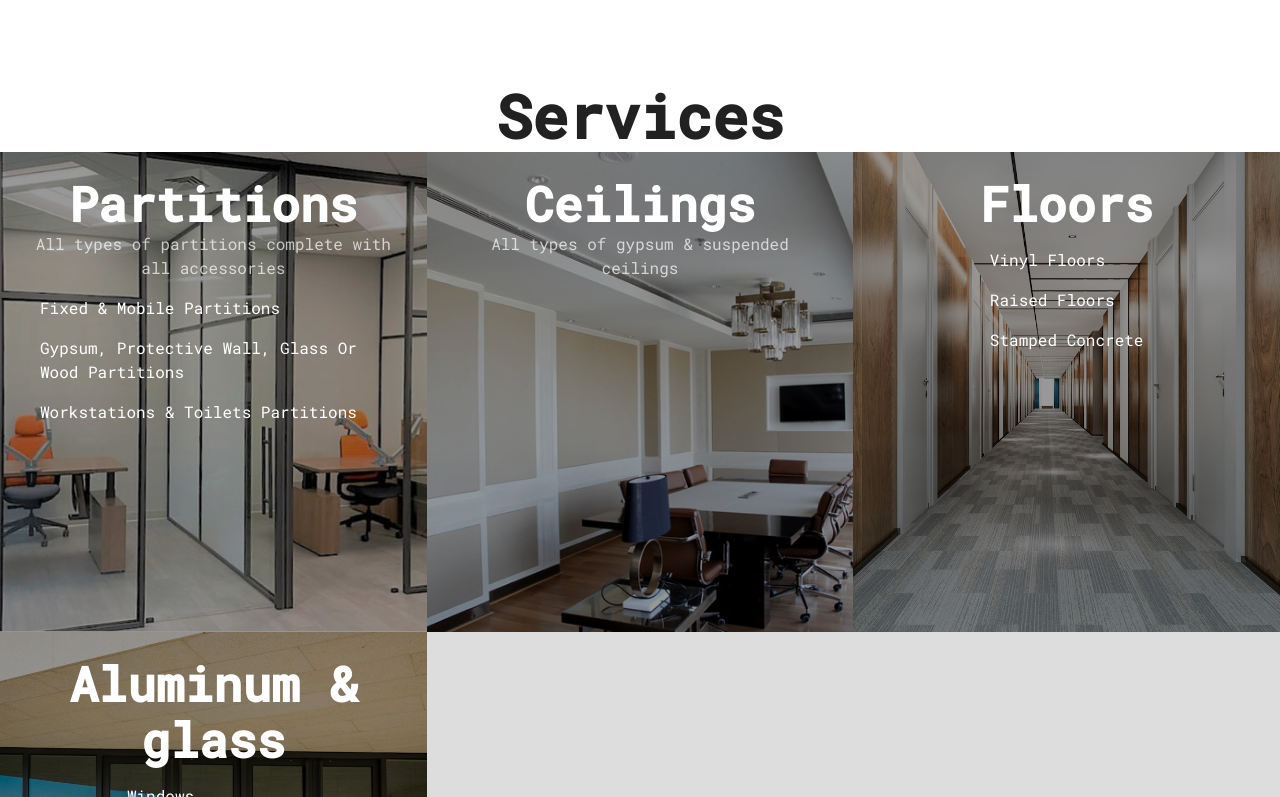
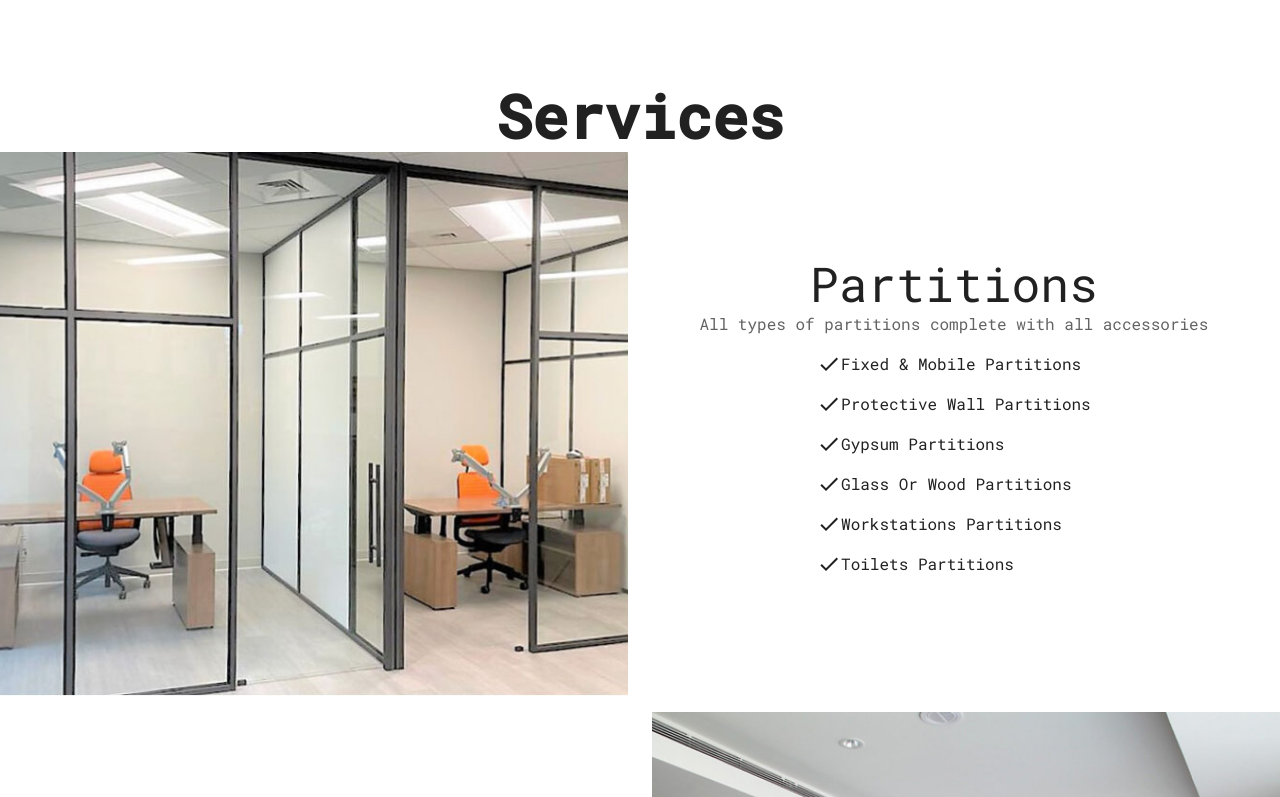
Before and after one commit to blafed/eastcrown, a Next.js app: page / in a window 1280 px wide. Shown: the part 1223-2020 px from the top of the page. Built offline with nearby package versions, Linux system fonts and the light colour scheme.

Commit message:
services-section better

```diff
--- a/app/home/ServicesSection.tsx
+++ b/app/home/ServicesSection.tsx
@@ -1,5 +1,16 @@
 "use client"
-import { Card, Grid, List, ListItem, Paper, Typography } from "@mui/material"
+import { CheckOutlined } from "@mui/icons-material"
+import {
+  Card,
+  Grid,
+  Grow,
+  List,
+  ListItem,
+  Paper,
+  Typography,
+  useMediaQuery,
+  useTheme,
+} from "@mui/material"
 import Box from "@mui/material/Box"
 import Image from "next/image"
 
@@ -12,10 +23,6 @@ type ItemType = {
 export default function ServicesSection() {
   const itemSizes = {
     xs: 12,
-    sm: 6,
-    md: 6,
-    lg: 4,
-    xl: 3,
   }
   const items: ItemType[] = [
     {
@@ -25,8 +32,11 @@ export default function ServicesSection() {
       //such as fixed & mobile, glass or wood, protective wall, gypsum, tolilets, workstations, complete with all accessories
       listOfThings: [
         "fixed & mobile partitions",
-        "gypsum, protective wall, glass or wood partitions",
-        "workstations & toilets partitions",
+        "protective wall partitions",
+        "gypsum partitions",
+        "glass or wood partitions",
+        "workstations partitions",
+        "toilets partitions",
       ],
     },
     {
@@ -46,6 +56,8 @@ export default function ServicesSection() {
       // desc: "Different types of products such ",
     },
   ]
+
+  const gridHeight = 140
   return (
     <Box>
       <Box
@@ -61,11 +73,21 @@ export default function ServicesSection() {
         <Typography variant="h2" fontWeight={"bold"}>
           Services
         </Typography>
-        <Box sx={{ width: "100%" }} bgcolor="#ddd">
-          <Grid container sx={{ height: "60rem" }}>
+        <Box sx={{ width: "100%" }}>
+          <Grid
+            alignItems={"stretch"}
+            spacing={2}
+            container
+            sx={{ height: { xs: gridHeight + "rem" } }}
+          >
             {items.map((item, index) => (
-              <Grid item {...itemSizes} key={index}>
-                <Item {...item} />
+              <Grid
+                height={gridHeight / 4 + "rem"}
+                item
+                {...itemSizes}
+                key={index}
+              >
+                <Item alt={index % 2 == 0} {...item} />
               </Grid>
             ))}
           </Grid>
@@ -75,59 +97,87 @@ export default function ServicesSection() {
   )
 }
 
-function Item(props: ItemType) {
-  return (
+function Item(props: ItemType & { alt: boolean }) {
+  const theme = useTheme()
+  const isMd = useMediaQuery(theme.breakpoints.up("md"))
+
+  const alt = props.alt && isMd
+
+  const imageComponent = (
     <Box
       sx={{
+        // flexGrow: 1,
         position: "relative",
+        width: "100%",
         height: "100%",
-        width: "100%",
-        bgcolor: "black",
       }}
     >
       <Image
-        style={{ opacity: 0.6 }}
+        style={{}}
         layout="fill"
         objectFit="cover"
         src={`/img/${props.bgimg}`}
         alt={props.title}
       />
+    </Box>
+  )
+
+  const textComponent = (
     <Box
       sx={{
         width: "100%",
         p: 3,
-          transform: "translate(-50%)",
-          position: "absolute",
-          top: "0%",
-          left: "50%",
-          height: "100%",
         display: "flex",
         flexDirection: "column",
-          justifyContent: "flex-start",
+        justifyContent: "center",
         alignItems: "center",
         // bgcolor: "black",
       }}
     >
-        <Typography color={"white"} variant="h3" fontWeight={"bold"}>
-          {props.title}
-        </Typography>
+      <Typography variant="h3">{props.title}</Typography>
       {props.desc && (
-          <Typography sx={{ opacity: 0.7 }} color="white">
-            {props.desc}
-          </Typography>
+        <Typography sx={{ opacity: 0.7 }}>{props.desc}</Typography>
       )}
       {props.listOfThings && (
         <List>
           {props.listOfThings.map((thing, index) => (
             <ListItem key={index}>
-                <Typography textTransform={"capitalize"} color="white">
-                  {thing}
-                </Typography>
+              <CheckOutlined />
+              <Typography textTransform={"capitalize"}>{thing}</Typography>
             </ListItem>
           ))}
         </List>
       )}
     </Box>
+  )
+
+  return (
+    <Grow in timeout={1000}>
+      <Box
+        sx={{
+          height: "100%",
+          width: "100%",
+        }}
+      >
+        <Box
+          sx={{
+            display: "flex",
+            flexDirection: isMd ? "row" : "column",
+            height: "100%",
+            width: "100%",
+            transitionDuration: "0.3s",
+            ":hover": {
+              bgcolor: alt ? "primary.light" : "primary.light",
+              color: "white",
+              transitionDuration: "0.3s",
+            },
+            // bgcolor: "#555",
+          }}
+        >
+          {alt ? imageComponent : textComponent}
+          {alt ? textComponent : imageComponent}
         </Box>
+      </Box>
+    </Grow>
   )
 }
```
Lines whose indentation alone changed are shown as unchanged.
